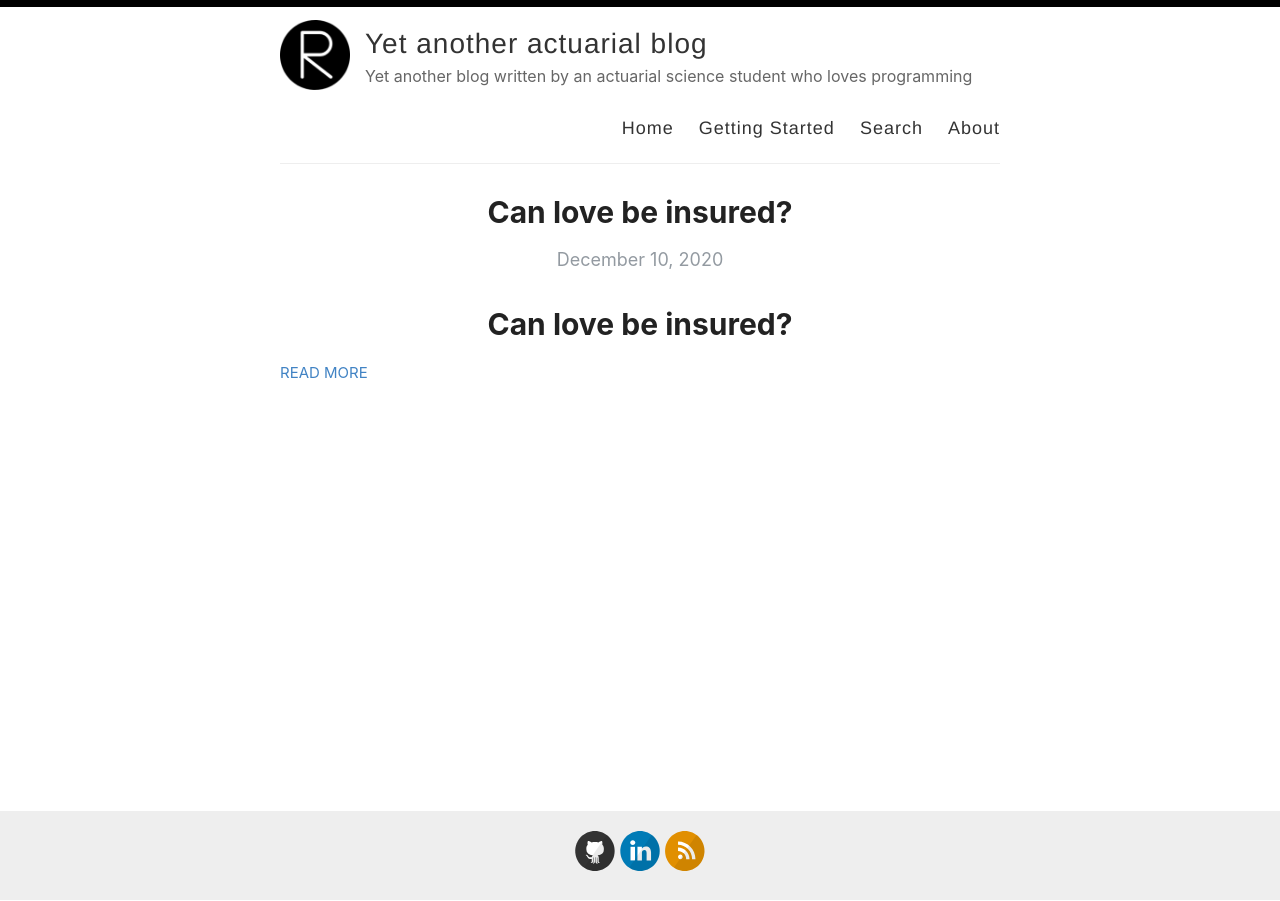
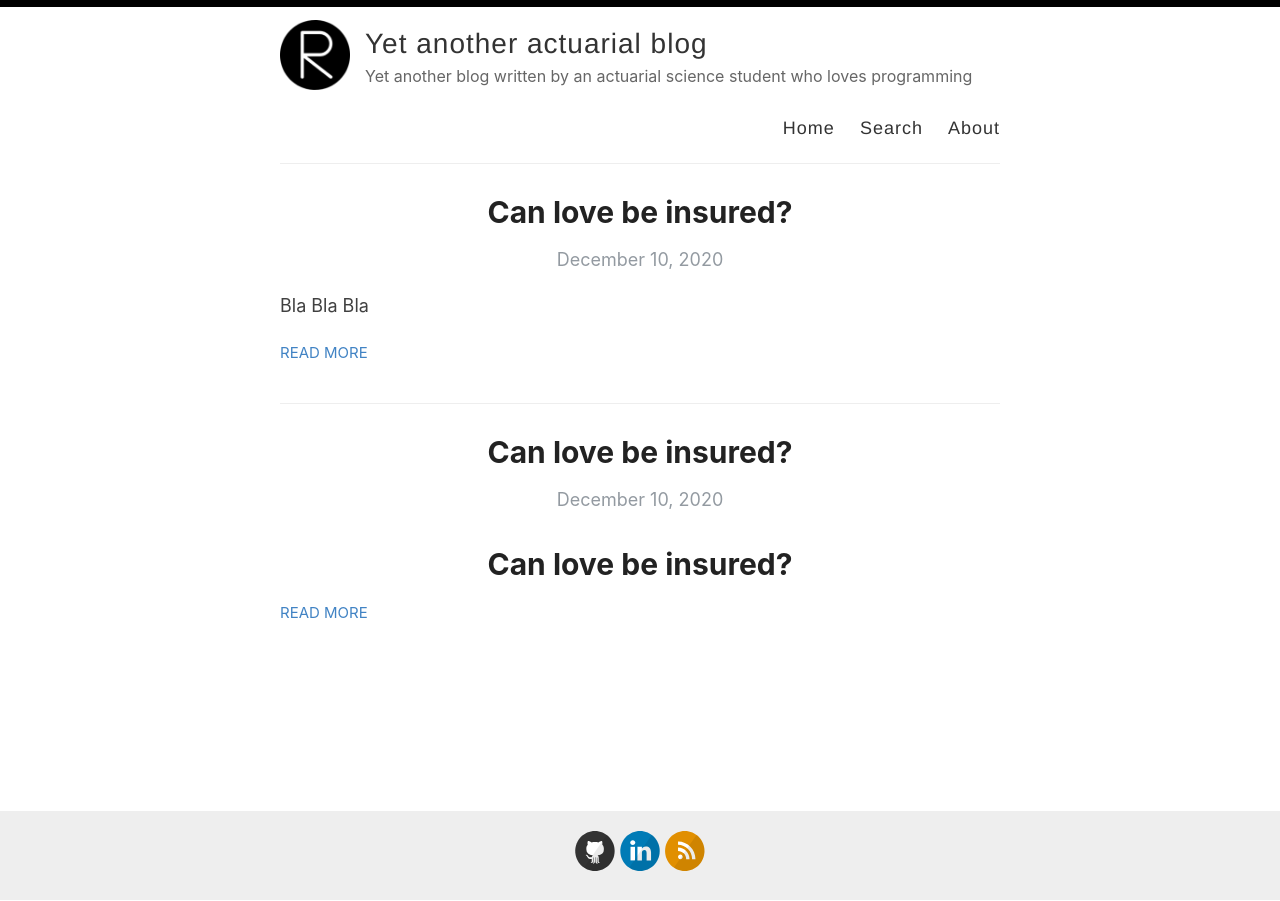
Before and after one commit to actuarialcat/actuarialcat.github.io, a Jekyll site: the page built from index.html, in a window 1280 px wide. Built offline with Jekyll 4.4.1, drawn with Linux system fonts in a browser that asks for light colours; the list of posts is cut into pages by our own code.

Commit message:
update layout

```diff
--- a/_layouts/default.html
+++ b/_layouts/default.html
@@ -28,7 +28,7 @@
 
             <nav>
               <a href="{{ site.baseurl }}/">Home</a>
-              <a href="{{ site.baseurl }}/getting-started">Getting Started</a>
+              <!---<a href="{{ site.baseurl }}/getting-started">Getting Started</a>--->
               <a href="{{ site.baseurl }}/search">Search</a>
               <a href="{{ site.baseurl }}/about">About</a>
             </nav>
--- /dev/null
+++ b/_posts/2020-12-10-Marriversary.md
@@ -0,0 +1,17 @@
+---
+layout: post
+title:  Can love be insured?
+date:   2020-12-10
+categories: [Actuarial, Project]
+---
+
+Bla Bla Bla
+
+
+# What's more
+
+For more details, take a look at the original
+[Presenation Slides](https://actuarialcat.github.io/Marriversary/Final%20Presentation%20v4%20Public.pdf),
+[Pricing Report](https://actuarialcat.github.io/Marriversary/Real%20Report%20v7%20public.pdf), and
+<!---[Pricing Spreadsheet](https://actuarialcat.github.io/Marriversary/Pricing%20Spreadsheet%20v16.xlsm).   --->
+[Pricing Spreadsheet](https://drive.google.com/file/d/1PVgg0NLdfVziXrestsnmAjp-ZEFk8WjP/view?usp=sharing).
```
Also changed, not shown: _pages/about.md (+1 -3 lines).
